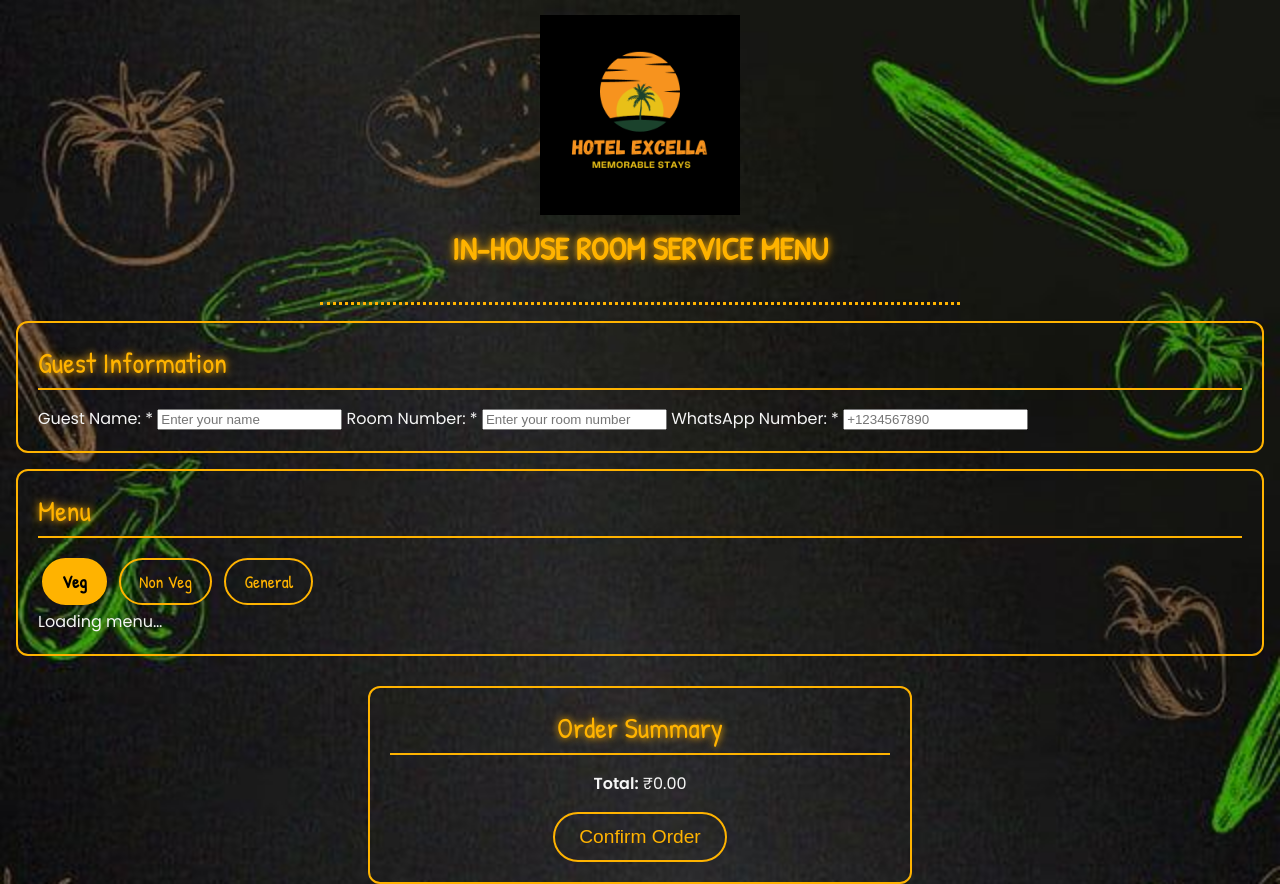
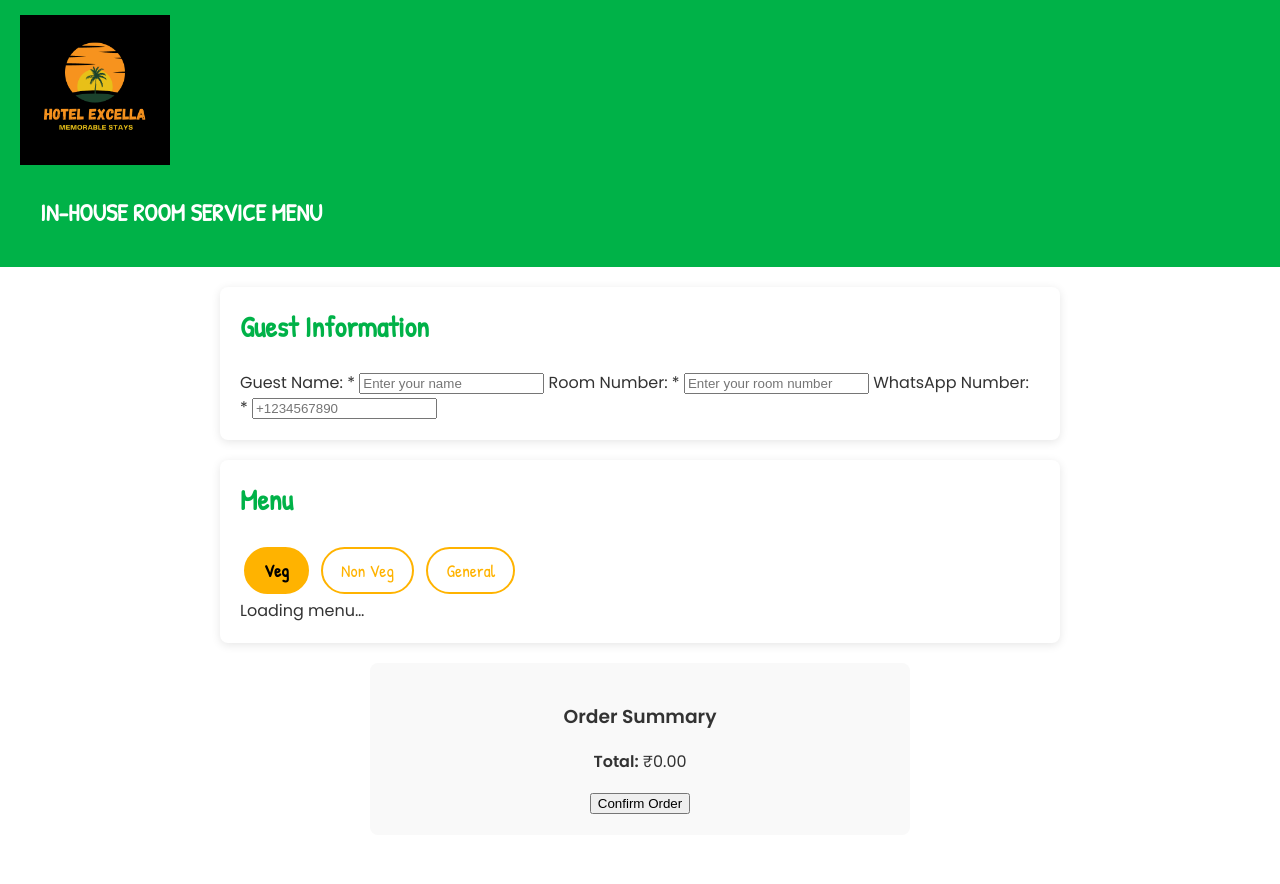
Before and after one commit to sanvigroupofhotels/hotel-excella-orderfood, a plain HTML site: page index.html in a window 1280 px wide. After the commit the page ends 855 px from the top, so only its background shows below. Drawn offline with Linux system fonts and the light colour scheme.

Commit message:
Update style.css

```diff
--- a/style.css
+++ b/style.css
@@ -4,84 +4,96 @@
 :root {
   --primary: #00b248;   /* Bright Green */
   --accent: #ffb300;    /* Golden Yellow */
-  --danger: #e53935;    /* Red if needed */
-  --bg: #000;           /* Black chalkboard */
-  --text: #f5f5f5;      /* Light gray text */
-}
-
-html, body {
-  height: 100%;
-  margin: 0;
+  --bg: #fff;           /* White background */
+  --text: #333;         /* Dark text */
+  --border-radius: 8px;
 }
 
 body {
   font-family: 'Poppins', sans-serif;
-  background: url("images/header_background6.jpg") no-repeat center center fixed;
-  background-size: cover;
-  background-attachment: fixed;
+  margin: 0;
+  background: var(--bg);  /* Clean white background */
   color: var(--text);
 }
 
 /* ===== Header ===== */
 .app-header {
-  text-align: center;
-  margin-bottom: 1rem;
-  position: relative;
-  padding-top: 15px;
+  text-align: left;
+  padding: 15px 0;
+  background-color: var(--primary);
+  color: white;
+  padding-left: 20px;
 }
 
 .logo {
-  width: 200px;
+  width: 150px;
   height: auto;
 }
 
 .tagline {
-  margin-top: 5px;
   font-family: 'Patrick Hand', cursive;
-  font-size: 2rem;
+  font-size: 1.5rem;
+  color: #fff;
   font-weight: 700;
-  color: var(--accent); /* Golden */
-  text-shadow: 0 0 6px rgba(255, 179, 0, 0.8),
-               0 0 12px rgba(255, 179, 0, 0.6);
+  margin-left: 20px;
 }
 
-
-/* Golden divider line */
-.app-header::after {
-  content: "";
-  display: block;
-  width: 50%;
-  margin: 8px auto 0;
-  border-bottom: 3px dotted var(--accent);
+.app-header h1 {
+  font-size: 2.5rem;
+  font-weight: 700;
+  color: white;
+  margin-bottom: 5px;
+  font-family: 'Patrick Hand', cursive;
 }
 
-/* ===== Cards ===== */
-.card {
-  background: transparent;   /* no black box */
-  color: var(--text);
-  margin: 16px;
-  padding: 20px;
-  border-radius: 12px;
-  border: 2px solid var(--accent);   /* golden border */
+/* ===== Topbar (language, faq) ===== */
+.topbar {
+  display: flex;
+  justify-content: flex-end;
+  gap: 10px;
+  padding: 10px 16px;
+  background: #fff;
+  border-bottom: 1px solid #ddd;
 }
 
+.topbar select, .topbar button {
+  padding: 6px 10px;
+  border-radius: 6px;
+  border: 1px solid #ccc;
+  background: #fff;
+  cursor: pointer;
+}
 
-/* Section titles */
-.card h2, .card h3 {
+/* ===== Guest Information Section ===== */
+#guestInfo {
+  background: #fff;
+  color: var(--text);
+  padding: 20px;
+  margin: 20px auto;
+  max-width: 800px;
+  border-radius: var(--border-radius);
+  box-shadow: 0 2px 10px rgba(0,0,0,0.1);
+}
+
+h2 {
   margin-top: 0;
   font-family: 'Patrick Hand', cursive;
   font-size: 1.8rem;
-  font-weight: 400;
-  color: var(--accent);
-  border-bottom: 2px solid var(--accent);
-  padding-bottom: 6px;
-  margin-bottom: 1rem;
-  text-shadow: 0 0 6px rgba(255, 179, 0, 0.8),
-               0 0 12px rgba(255, 179, 0, 0.6);
+  font-weight: 700;
+  color: var(--primary);
 }
 
+/* ===== Menu Section ===== */
+#menuSection {
+  background: #fff;
+  color: var(--text);
+  padding: 20px;
+  margin: 20px auto;
+  max-width: 800px;
+  border-radius: var(--border-radius);
+  box-shadow: 0 2px 10px rgba(0,0,0,0.1);
+}
 
-/* ===== Tabs ===== */
 .tab-btn, .sub-tab {
   background: transparent;
   color: var(--accent);
@@ -98,8 +110,6 @@ body {
 .tab-btn:hover, .sub-tab:hover {
   background: var(--accent);
   color: #000;
-  text-shadow: 0 0 6px rgba(255, 179, 0, 0.8),
-               0 0 12px rgba(255, 179, 0, 0.6);
 }
 
 .tab-btn.active, .sub-tab.active {
@@ -110,127 +120,42 @@ body {
   text-shadow: none;
 }
 
-
-/* ===== Menu Items ===== */
 .menu-item {
-  background: rgba(255,255,255,0.05);
-  border: 1px solid rgba(255,255,255,0.2);
-  color: var(--text);
+  background: #fff;
+  border: 1px solid #ddd;
+  padding: 10px;
+  margin-bottom: 12px;
+  border-radius: 8px;
   display: flex;
+  justify-content: space-between;
   align-items: center;
-  justify-content: space-between;
-  padding: 12px;
-  margin-bottom: 10px;
-  border-radius: 8px;
 }
 
-.menu-item img.menu-img {
-  width: 60px;
-  height: 60px;
-  object-fit: cover;
-  border-radius: 6px;
-  margin-right: 12px;
-}
-
-.item-info {
-  flex: 1;
-}
-
-.item-info strong {
-  display: block;
-  font-size: 1rem;
-  color: var(--accent);
-}
-
-.item-info p {
-  margin: 4px 0 0;
-  font-size: 0.9rem;
-  color: var(--text);
-}
-
-.item-actions {
-  display: flex;
-  flex-direction: column;
-  align-items: flex-end;
+.menu-item strong {
+  font-size: 1.2rem;
+  color: var(--primary);
 }
 
 .price {
-  color: var(--accent);
   font-weight: bold;
-  margin-bottom: 6px;
+  color: var(--primary);
 }
 
-/* Add & Qty Buttons */
-.add-btn, .qty-btn {
-  background: var(--accent);
-  color: #000;
+.add-btn {
+  background-color: var(--primary);
+  color: #fff;
   border: none;
-  padding: 6px 10px;
-  margin: 0 2px;
-  border-radius: 20px;
+  padding: 6px 12px;
+  border-radius: 25px;
   cursor: pointer;
-  transition: transform 0.2s;
 }
 
-.add-btn:hover, .qty-btn:hover {
-  transform: scale(1.05);
-}
-
-.qty-display {
-  margin: 0 6px;
-  font-weight: bold;
-}
-
-/* ===== Order Summary ===== */
+/* ===== Order Summary Section ===== */
 #orderSummary {
-  background: transparent;   /* show image behind */
-  border-radius: 12px;
+  background: #f9f9f9;
   padding: 20px;
-  margin: 30px auto;
+  margin: 20px auto;
   max-width: 500px;
   text-align: center;
-  color: var(--text);
-  border: 2px solid var(--accent);
-}
-
-
-#orderSummary h3 {
-  color: var(--accent);
-  margin-bottom: 1rem;
-}
-
-#orderList {
-  list-style: none;
-  padding: 0;
-  margin: 0 0 10px;
-}
-
-#orderList li {
-  margin: 4px 0;
-}
-
-/* Confirm Order Button */
-#confirmOrder {
-  background: transparent;
-  color: var(--accent);
-  border: 2px solid var(--accent);
-  padding: 12px 24px;
-  border-radius: 25px;
-  font-size: 1.2rem;
-  cursor: pointer;
-  transition: all 0.2s ease;
-}
-
-#confirmOrder:hover {
-  background: var(--accent);
-  color: #000;
-  text-shadow: 0 0 6px rgba(255, 179, 0, 0.8),
-               0 0 12px rgba(255, 179, 0, 0.6);
-}
-
-#confirmOrder:active {
-  background: var(--accent);   /* Stays golden when clicked */
-  color: #000;
-  border-color: var(--accent);
-  font-weight: bold;
-}
+  border-radius: var(--border-radius);
+  box-shadow:
```
